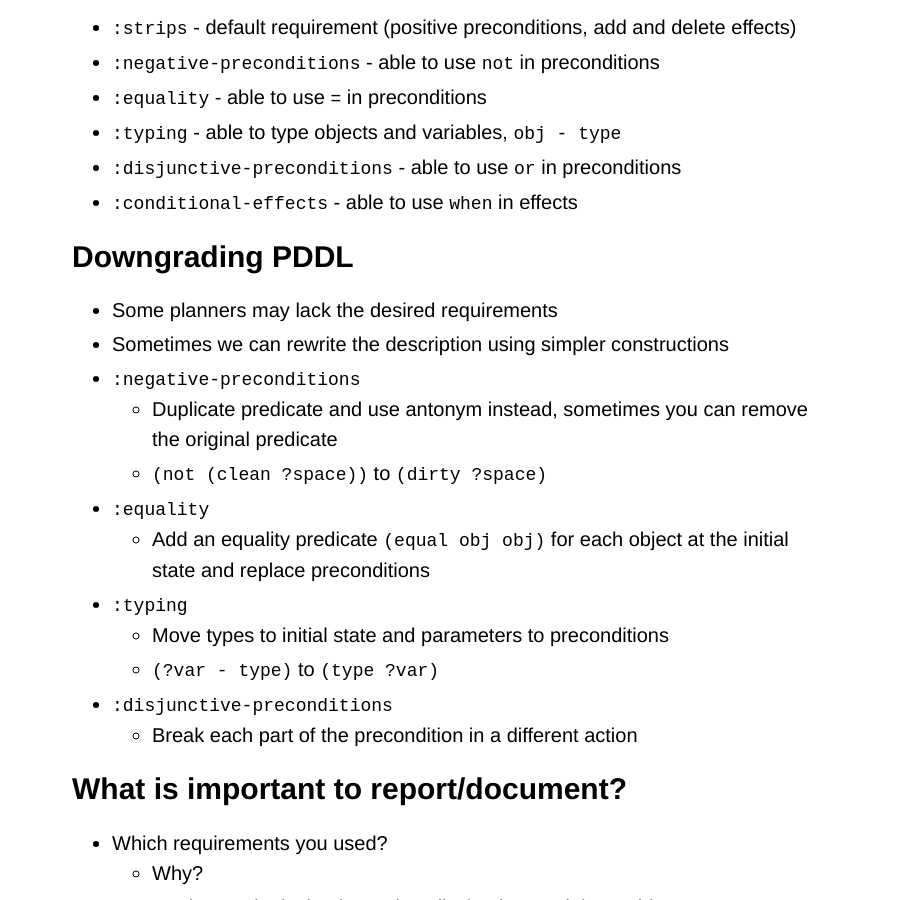
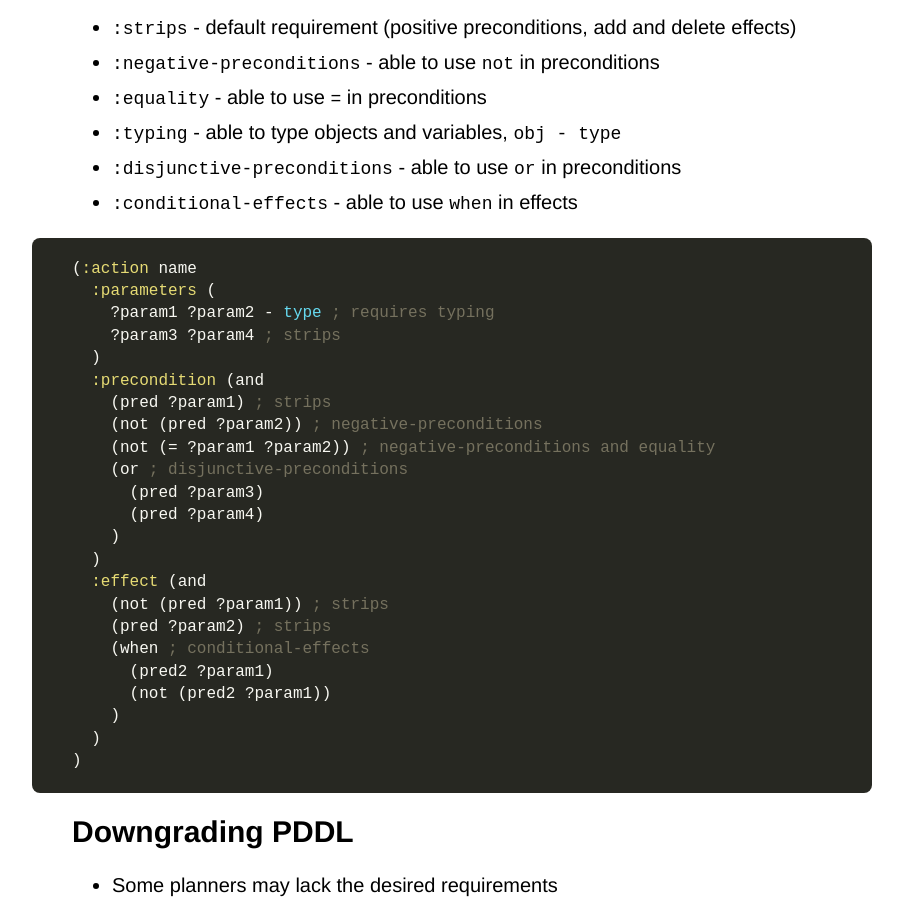
Before and after one commit to Maumagnaguagno/maumagnaguagno.github.io, a Jekyll site: the page built from pddl.md, in a window 1280 px wide and 900 px high, scrolled down 2593 px. Shown: the whole window, without its empty margins (188-1091 px from the left). Built offline with Jekyll 4.4.1, drawn with Linux system fonts in a browser that asks for light colours; our own code applies the rules of GitHub Pages for plain Markdown files; some of the changed text lies outside the part shown.

Commit message:
Add action with explicit requirements in PDDL

````diff
--- a/pddl.md
+++ b/pddl.md
@@ -101,6 +101,32 @@ category: pddl
 - ``:disjunctive-preconditions`` - able to use ``or`` in preconditions
 - ``:conditional-effects`` - able to use ``when`` in effects
 
+```elisp
+(:action name
+  :parameters (
+    ?param1 ?param2 - type ; requires typing
+    ?param3 ?param4 ; strips
+  )
+  :precondition (and
+    (pred ?param1) ; strips
+    (not (pred ?param2)) ; negative-preconditions
+    (not (= ?param1 ?param2)) ; negative-preconditions and equality
+    (or ; disjunctive-preconditions
+      (pred ?param3)
+      (pred ?param4)
+    )
+  )
+  :effect (and
+    (not (pred ?param1)) ; strips
+    (pred ?param2) ; strips
+    (when ; conditional-effects
+      (pred2 ?param1)
+      (not (pred2 ?param1))
+    )
+  )
+)
+```
+
 ## Downgrading PDDL
 - Some planners may lack the desired requirements
 - Sometimes we can rewrite the description using simpler constructions
@@ -125,7 +151,6 @@ category: pddl
   - More objects
   - More predicates in goal
 
-
 ## PDDL and LaTeX listings
 You can add PDDL to your papers/reports using LaTeX listings with a custom template.
 To simplify this process I created a [repository](https://github.com/Maumagnaguagno/Planning_LaTeX "Planning LaTeX") to contain listings for planning and usage example.
````
